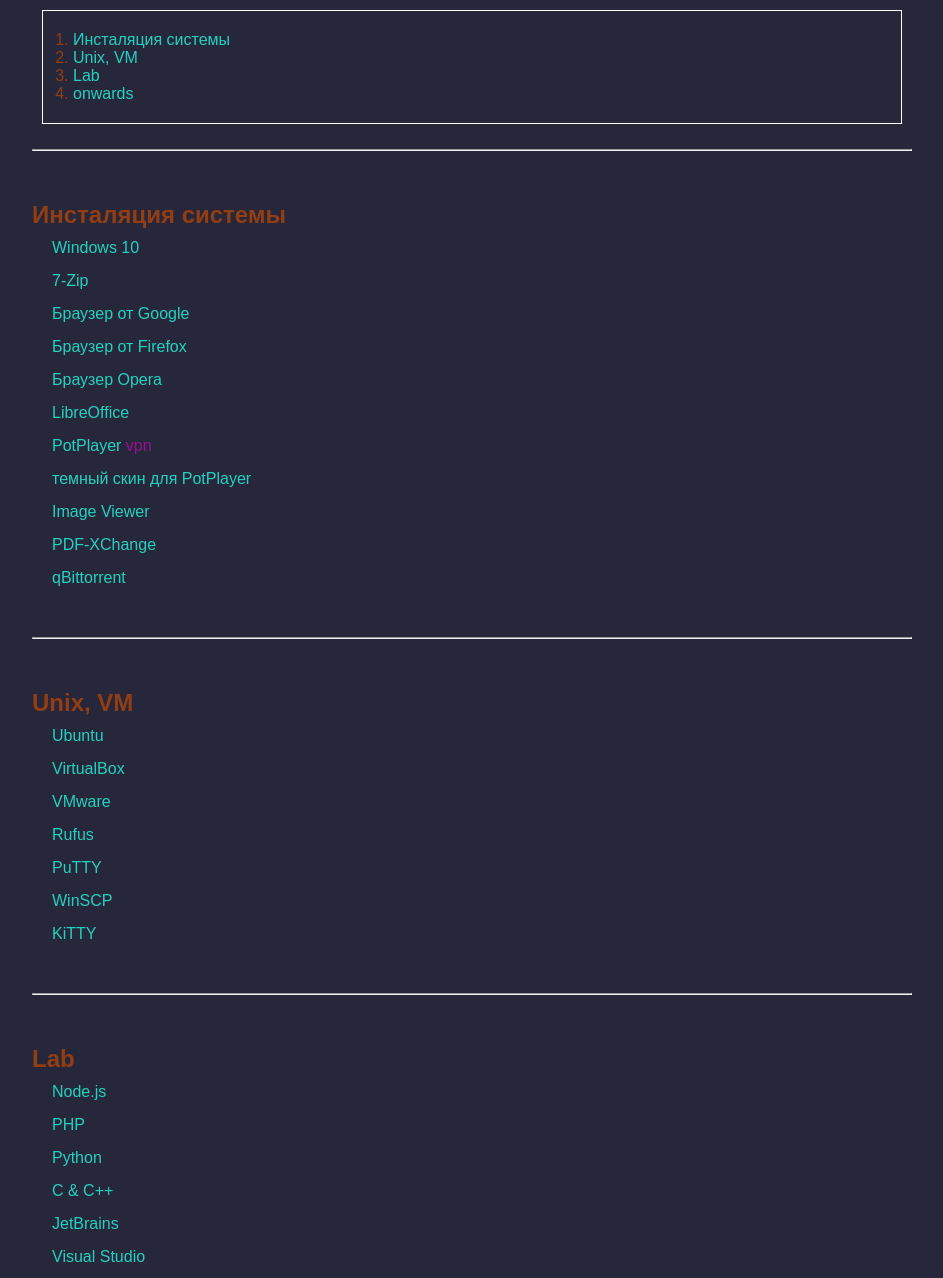
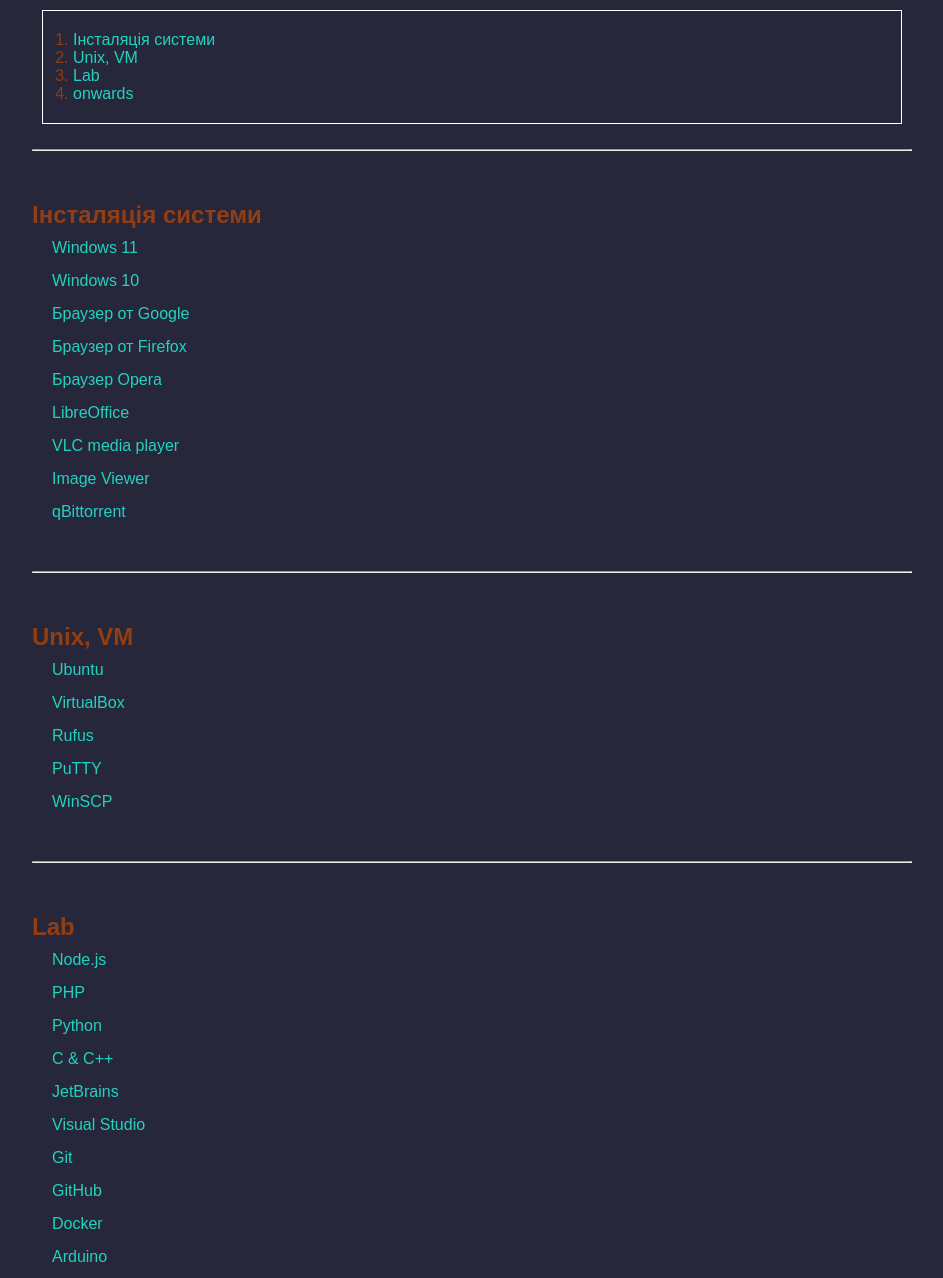
Before and after one commit to AxirChaha/site, a plain HTML site: page index.html in a window 1280 px wide. Shown: the part 62-1340 px from the top of the page, without its empty margins (168-1111 px from the left). Drawn offline with Linux system fonts and the light colour scheme.

Commit message:
Переклав

```diff
--- a/index.html
+++ b/index.html
@@ -5,15 +5,15 @@
     <meta name="viewport"
           content="width=device-width, user-scalable=no, initial-scale=1.0, maximum-scale=1.0, minimum-scale=1.0">
     <meta http-equiv="X-UA-Compatible" content="ie=edge">
-    <title>Записи</title>
+    <title>Різні програми</title>
     <link rel="stylesheet" href="style.css">
 </head>
 <body>
 <div class="container">
-    <h1>Это временная версия</h1>
+    <h1>Різні, потрібні програми</h1>
     <div class="menu">
         <ol>
-            <li><a href="#install">Инсталяция системы</a></li>
+            <li><a href="#install">Інсталяція системи</a></li>
             <li><a href="#unix">Unix, VM</a></li>
             <li><a href="#lab">Lab</a></li>
             <li><a href="#">onwards</a></li>
@@ -23,21 +23,16 @@
     <hr>
 <!--  =================================================  -->
     <div class="block">
-        <h2 id="install">Инсталяция системы</h2>
+        <h2 id="install">Інсталяція системи</h2>
         <ul class="content">
-            <li><a href="https://www.microsoft.com/ru-ru/software-download/windows10" target="_blank">Windows 10</a>
-            </li>
-            <li><a href="https://www.7-zip.org/" target="_blank">7-Zip</a></li>
+            <li><a href="https://www.microsoft.com/ru-ru/software-download/windows11" target="_blank">Windows 11</a></li>
+            <li><a href="https://www.microsoft.com/ru-ru/software-download/windows10" target="_blank">Windows 10</a></li>
             <li><a href="https://www.google.com/intl/ru/chrome/" target="_blank">Браузер от Google</a></li>
             <li><a href="https://www.mozilla.org/en-US/firefox/new/" target="_blank">Браузер от Firefox</a></li>
             <li><a href="https://www.opera.com/ru" target="_blank">Браузер Opera</a></li>
             <li><a href="https://ru.libreoffice.org/" target="_blank">LibreOffice</a></li>
-            <li><a href="https://potplayer.ru/download/" target="_blank">PotPlayer <span class="vpn">vpn</span></a></li>
-            <li><a href="https://daumpotplayer.com/skins-black-box-space/" target="_blank">темный скин для PotPlayer</a>
-            </li>
+            <li><a href="https://www.videolan.org/vlc/" target="_blank">VLC media player</a></li>
             <li><a href="https://www.faststone.org/index.htm" target="_blank">Image Viewer</a></li>
-            <li><a href="https://www.tracker-software.com/product/pdf-xchange-viewer" target="_blank">PDF-XChange</a>
-            </li>
             <li><a href="https://www.qbittorrent.org/" target="_blank">qBittorrent</a></li>
         </ul>
     </div>
@@ -49,12 +44,9 @@
         <ul class="content">
             <li><a href="https://ubuntu.com/" target="_blank">Ubuntu</a></li>
             <li><a href="https://www.virtualbox.org/" target="_blank">VirtualBox</a></li>
-            <li><a href="https://www.vmware.com/products/workstation-pro/workstation-pro-evaluation.html"
-                   target="_blank">VMware</a></li>
             <li><a href="https://rufus.ie/ru/" target="_blank">Rufus</a></li>
             <li><a href="https://putty.org/" target="_blank">PuTTY</a></li>
             <li><a href="https://winscp.net/eng/download.php" target="_blank">WinSCP</a></li>
-            <li><a href="https://kitty.en.lo4d.com/windows" target="_blank">KiTTY</a></li>
         </ul>
     </div>
     <!--  =================================================  -->
@@ -69,15 +61,11 @@
             <li><a href="https://www.mingw-w64.org/" target="_blank">C & C++</a></li>
             <li><a href="https://www.jetbrains.com/" target="_blank">JetBrains</a></li>
             <li><a href="https://visualstudio.microsoft.com/ru/" target="_blank">Visual Studio</a></li>
-            <li><a href="https://atom.io/" target="_blank">Atom</a></li>
             <li><a href="https://git-scm.com/" target="_blank">Git</a></li>
-            <li><a href="https://gulpjs.com/" target="_blank">Gulp</a></li>
-            <li><a href="https://www.blacksunsoftware.com/colormania.html" target="_blank">ColorMania</a></li>
-            <li><a href="https://www.etrusoft.com/color-picker/" target="_blank">Quick HTML Color Picker</a></li>
-            <li><a href="https://browsersync.io/" target="_blank">Browsersync</a></li>
+            <li><a href="https://github.com/" target="_blank">GitHub</a></li>
+            <li><a href="https://www.docker.com/" target="_blank">Docker</a></li>
             <li><a href="https://www.arduino.cc/" target="_blank">Arduino</a></li>
             <li><a href="https://processing.org/" target="_blank">Processing</a></li>
-            <li><a href="https://flprog.ru/" target="_blank">FlProg <span class="vpn">vpn</span></a></li>
         </ul>
     </div>
     <!--  =================================================  -->
```
